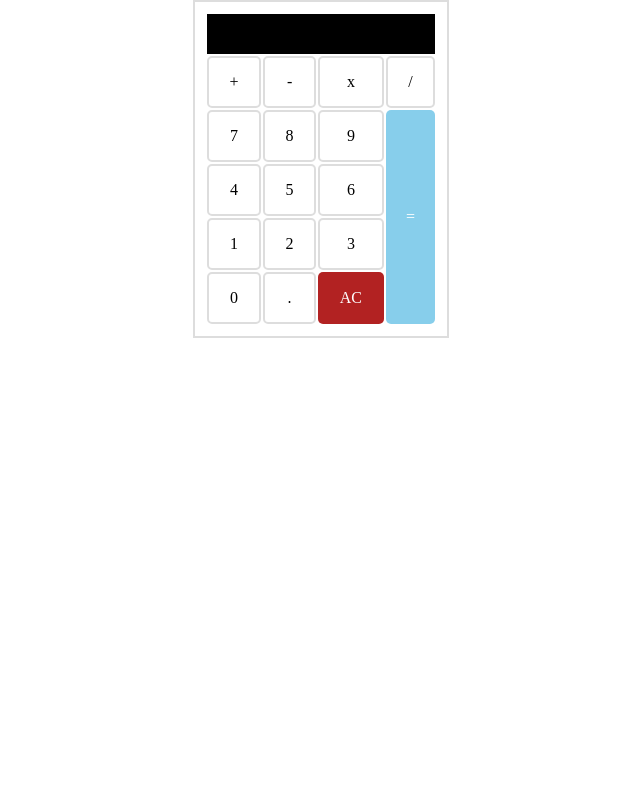
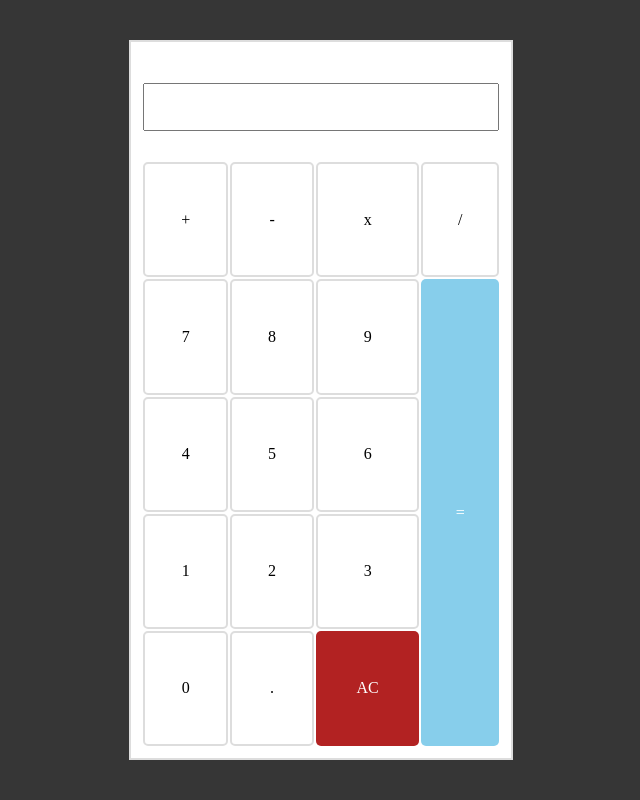
Before and after one commit to NomanWaleed/assignment-9-by-18447, a PHP site: page / in a window 1280 px wide. Shown: the whole page, without its empty margins (319-959 px from the left). Run offline with PHP 8.4, Linux system fonts and the light colour scheme.

Commit message:
Functional Calculator

```diff
--- a/index.html
+++ b/index.html
@@ -8,40 +8,67 @@
 </head>
 <body>
     <div class="container">
+
+        <!-- <form class="calculator" name="calc">
+            <input type="text"class="value" name="txt" readonly="">
+            <span class="number clear" onclick="document.calc.txt.value =''">c</span>
+            <span class="number" onclick="document.calc.txt.value +='%'">%</span>
+            <span class="number" onclick="document.calc.txt.value +='/'">/</span>
+            <span class="number" onclick="document.calc.txt.value +='7'">7</span>
+            <span class="number" onclick="document.calc.txt.value +='8'">8</span>
+            <span class="number" onclick="document.calc.txt.value +='9'">9</span>
+            <span class="number" onclick="document.calc.txt.value +='*'">*</span>
+            <span class="number" onclick="document.calc.txt.value +='4'">4</span>
+            <span class="number" onclick="document.calc.txt.value +='5'">5</span>
+            <span class="number" onclick="document.calc.txt.value +='6'">6</span>
+            <span class="number" onclick="document.calc.txt.value +='-'">-</span>
+            <span class="number" onclick="document.calc.txt.value +='1'">1</span>
+            <span class="number" onclick="document.calc.txt.value +='2'">2</span>
+            <span class="number" onclick="document.calc.txt.value +='3'">3</span>
+            <span class="number plus" onclick="document.calc.txt.value +='+'">+</span>
+            <span class="number zero" onclick="document.calc.txt.value +='0'">0</span>
+            <span class="number" onclick="document.calc.txt.value +='.'">.</span>
+            <span class="number equal" onclick="document.calc.txt.value = eval(calc.txt.value)">=</span>
+
+        </form> -->
+
+
     <table>
         <tbody>
         <tr>
-            <th colspan="4" class="th"></th>
+            <th colspan="4" class="th"><input type="text" id="input" value=""></th>
         </tr>
         <tr>
-            <td>+</td>
-            <td>-</td>
-            <td>x</td>
-            <td>/</td>
+            <td onclick=inputPlus()>+</td>
+            <td onclick=inputMinus()>-</td>
+            <td onclick=inputMultiply()>x</td>
+            <td onclick=inputDivide()>/</td>
         </tr>
         <tr>
-            <td>7</td>
-            <td>8</td>
-            <td>9</td>
-            <td rowspan="4" class="equal">=</td>
+            <td onclick=input7()>7</td>
+            <td onclick=input8()>8</td>
+            <td onclick=input9()>9</td>
+            <td rowspan="4" class="equal" onclick=result()>=</td>
         </tr>
         <tr>
-            <td>4</td>
-            <td>5</td>
-            <td>6</td>
+            <td onclick=input4()>4</td>
+            <td onclick=input5()>5</td>
+            <td onclick=input6()>6</td>
         </tr>
         <tr>
-            <td>1</td>
-            <td>2</td>
-            <td>3</td>
+            <td onclick=input1()>1</td>
+            <td onclick=input2()>2</td>
+            <td onclick=input3()>3</td>
         </tr>
         <tr>
-            <td>0</td>
-            <td>.</td>
-            <td class="ac">AC</td>
+            <td onclick=input0()>0</td>
+            <td onclick=inputDot()>.</td>
+            <td class="ac" onclick=clearInput()>AC</td>
         </tr>
     </tbody>
     </table>
 </div>
+
+<script src="App.js"></script>
 </body>
 </html>
--- a/style.css
+++ b/style.css
@@ -1,40 +1,50 @@
-*{
+* {
   margin: 0;
   padding: 0;
+  box-sizing: border-box;
 }
-body{
-    background-color: white;
+body {
+  background-color: rgb(54, 54, 54);
   margin: auto;
 }
-table{
-    width: 20%;
+table {
+  width: 30%;
+  height: 90vh;
   margin: auto;
   border: 2px solid #9d9d9d59;
   padding: 10px;
+  background-color: #ffff;
+  margin-top: 5vh;
 }
-th{
-    padding: 20px 0px;
+th {
+  /* padding: 20px 0px;
   background-color: black;
-    color: white;
+  color: white; */
   margin-bottom: 5px;
-
 }
-tr{
+input#input {
+  width: 100%;
+  height: 6vh;
+  font-size: 2rem;
+  padding: 1rem;
+}
+tr {
   /* padding: 15px; */
 }
-td{
+td {
   border: 2px solid #9d9d9d59;
   padding: 15px;
   text-align: center;
   border-radius: 5px;
+  cursor: pointer;
 }
-.equal{
+.equal {
   background-color: skyblue;
   color: white;
   border: none;
   border-radius: 5px;
 }
-.ac{
+.ac {
   background-color: firebrick;
   color: white;
   font-weight: 400;
```
Also changed, not shown: App.js (added, +55 -0 lines). Lines whose indentation alone changed are shown as unchanged.
